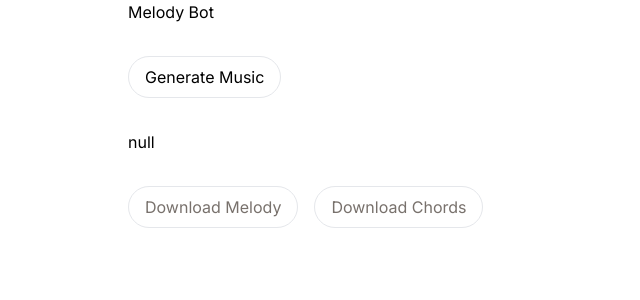
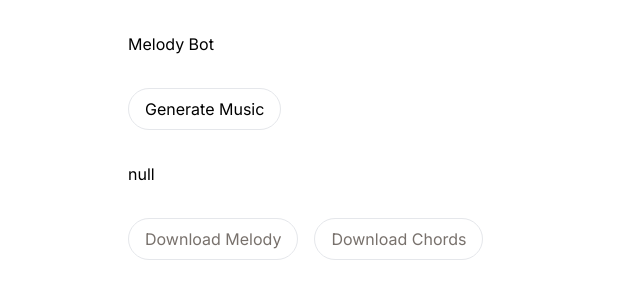
Before and after one commit to vmarnauza/melody-gpt, a Next.js app: page / in a window 1280 px wide. Shown: the top 300 px of the page, without its empty margins (0-640 px from the left). Built offline with nearby package versions, Linux system fonts and the light colour scheme.

Commit message:
Update openai request params

```diff
--- a/app/api/music/generate/route.ts
+++ b/app/api/music/generate/route.ts
@@ -116,7 +116,8 @@ export async function POST(request: NextRequest) {
       },
     ],
     max_tokens: 2000,
-    temperature: body.temperature || 1.2,
+    temperature: body.temperature || 1.4,
+    top_p: 0.2,
   });
 
   // const message = response.choices[0].message.function_call?.arguments;
@@ -163,7 +164,7 @@ const createPrompt = ({
   if (bars)
     prompt += `. Create melody and chords for a total duration of ${
       bars * 4
-    } beats of music`;
+    } beats of music.`;
   if (customText) prompt += `, ${customText}`;
 
   return prompt;
--- a/app/page.tsx
+++ b/app/page.tsx
@@ -33,14 +33,18 @@ export default function Home() {
       const res = await fetch("/api/music/generate", {
         method: "POST",
         body: JSON.stringify({
-          // vibe: "chill",
-          // genre: "lofi hiphop",
-          // style: "j dilla",
-          // bpm: 90,
-          vibe: "happy",
-          genre: "jazz",
-          style: "charlie parker",
-          bpm: 160,
+          vibe: "calm, natural",
+          genre: "lofi hiphop",
+          style: "j dilla",
+          bpm: 90,
+          // vibe: "happy",
+          // genre: "jazz",
+          // style: "charlie parker",
+          // bpm: 160,
+          // vibe: "atmospheric",
+          // genre: "ambient",
+          // style: "brian eno",
+          // bpm: 60,
         } as GenerateRequestBody),
       });
 
@@ -62,7 +66,7 @@ export default function Home() {
 
   return (
     <main className="flex min-h-screen flex-col items-center justify-between">
-      <section className="max-w-screen-lg w-full flex flex-col gap-8">
+      <section className="max-w-screen-lg w-full flex flex-col gap-8 py-8">
         <h1>Melody Bot</h1>
         <div>
           <button onClick={generateMusic}>{buttonText}</button>
```
